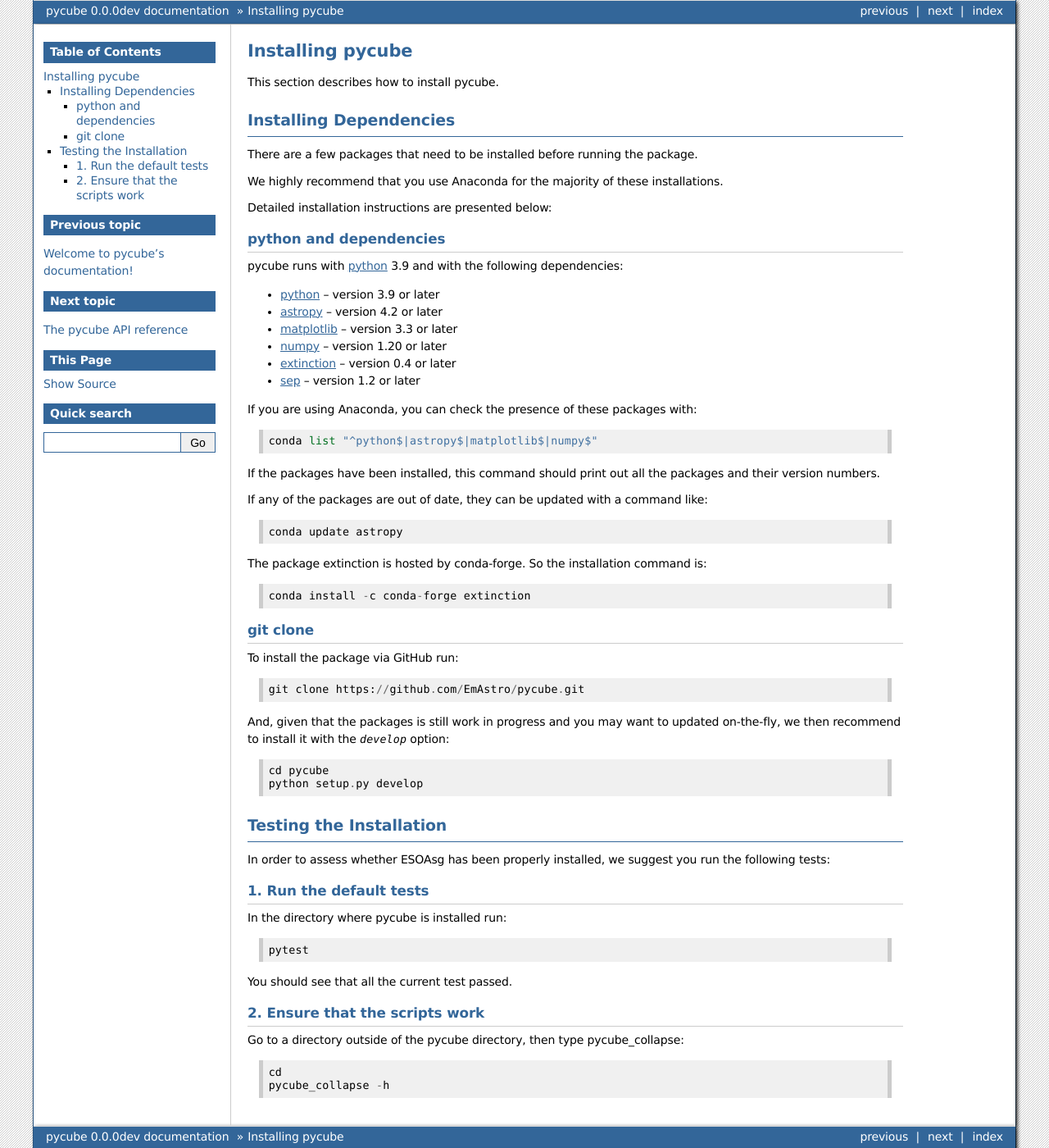
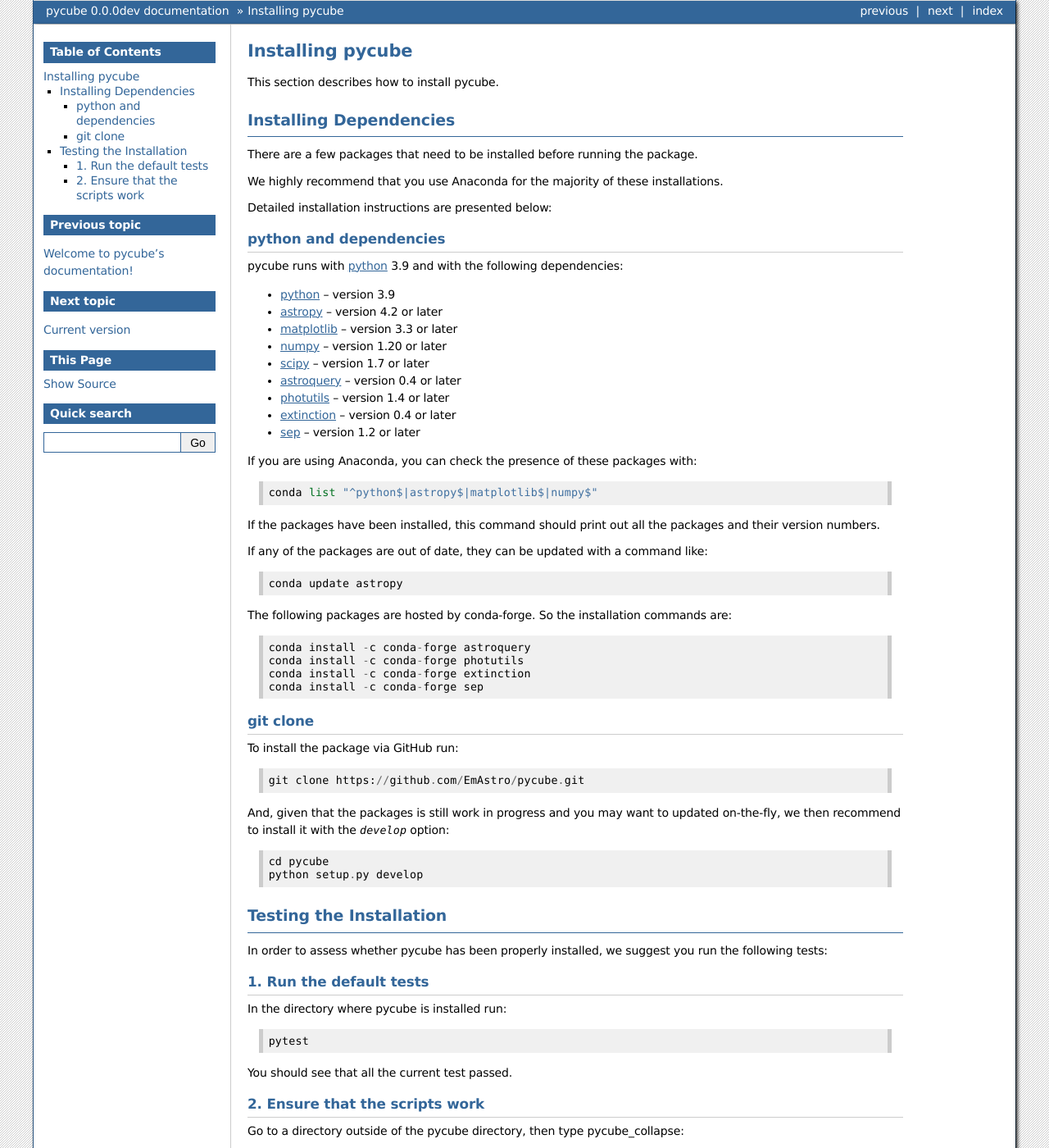
Before and after one commit to EmAstro/pycube, a Sphinx documentation site: the page built from docs/source/installing.rst, in a window 1280 px wide and 1400 px high. Shown: the whole window at 82% size. Built offline with Sphinx 7.4.7, drawn with Linux system fonts in a browser that asks for light colours.

Commit message:
rst updated + minor fixes

```diff
--- a/docs/source/index.rst
+++ b/docs/source/index.rst
@@ -14,6 +14,7 @@
    :caption: Getting started
 
    installing
+   versions
 
 .. toctree::
    :maxdepth: 2
--- a/docs/source/installing.rst
+++ b/docs/source/installing.rst
@@ -18,12 +18,16 @@
 
 pycube runs with `python <http://www.python.org/>`_ 3.9 and with the following dependencies:
 
-* `python <http://www.python.org/>`_ -- version 3.9 or later
+* `python <http://www.python.org/>`_ -- version 3.9
 * `astropy <https://www.astropy.org/>`_ -- version 4.2 or later
 * `matplotlib <https://matplotlib.org/>`_ -- version 3.3 or later
 * `numpy <http://www.numpy.org/>`_ -- version 1.20 or later
+* `scipy <https://docs.scipy.org/doc/>`_ -- version 1.7 or later
+* `astroquery <https://astroquery.readthedocs.io/en/latest/>`_ -- version 0.4 or later
+* `photutils <https://photutils.readthedocs.io/en/stable/>`_ -- version 1.4 or later
 * `extinction <https://extinction.readthedocs.io/en/latest/>`_ -- version 0.4 or later
 * `sep <https://sep.readthedocs.io/en/v1.1.x/>`_ -- version 1.2 or later
+
 If you are using Anaconda, you can check the presence of these packages with::
 
     conda list "^python$|astropy$|matplotlib$|numpy$"
@@ -34,10 +38,12 @@
 
     conda update astropy
 
-The package extinction is hosted by conda-forge. So the installation command is::
+The following packages are hosted by conda-forge. So the installation commands are::
 
+    conda install -c conda-forge astroquery
+    conda install -c conda-forge photutils
     conda install -c conda-forge extinction
-
+    conda install -c conda-forge sep
 
 git clone
 ---------
@@ -54,7 +60,7 @@
 Testing the Installation
 ========================
 
-In order to assess whether ESOAsg has been properly installed, we suggest you run the following tests:
+In order to assess whether pycube has been properly installed, we suggest you run the following tests:
 
 1. Run the default tests
 ------------------------
```
Also changed, not shown: docs/source/api.rst (+10 -4 lines), 9 other files.
